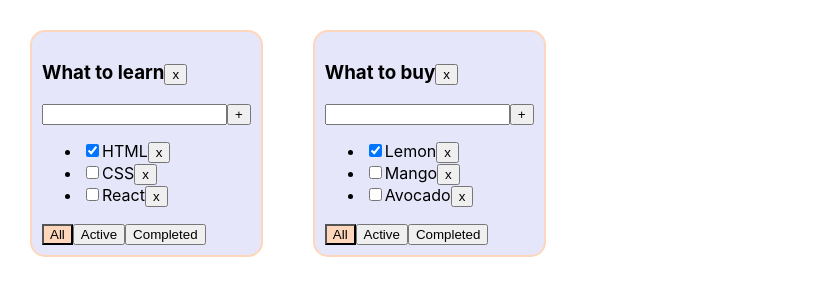
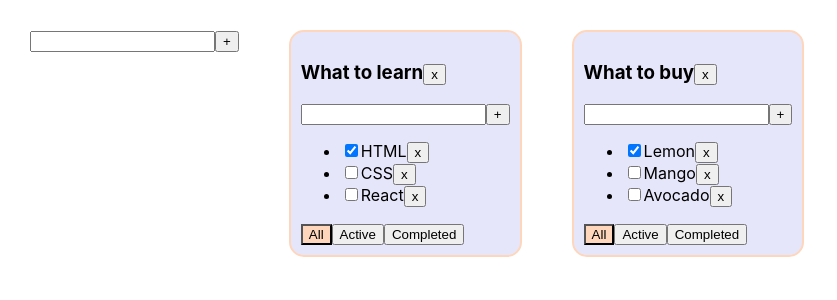
Before and after one commit to AdelZinnurova/todolist-new-version, a React (Vite) app: page / in a window 1280 px wide. Shown: the top 300 px of the page, without its empty margins (0-837 px from the left). Built offline with nearby package versions, Linux system fonts and the light colour scheme.

Commit message:
Add new components and function createTodolist

```diff
--- a/src/App.tsx
+++ b/src/App.tsx
@@ -2,6 +2,8 @@ import './App.css'
 import {TaskType, Todolist} from "./Todolist.tsx";
 import {useState} from "react";
 import {v1} from "uuid";
+import {Button} from "./Button.tsx";
+import {CreateItemForm} from "./CreateItemForm.tsx";
 
 export type FilterValues = 'all' | 'active' | 'completed'
 
@@ -54,10 +56,6 @@ function App() {
         })
     }
 
-    const changeFilter = (filter: FilterValues, todolistId: string) => {
-        setTodolists(todolists.map(tl => tl.id === todolistId ? {...tl, filter: filter} : tl))
-    }
-
     const changeTaskStatus = (isDone: boolean, taskId: string, todolistId: string) => {
         setTasks({
             ...tasks,
@@ -69,6 +67,21 @@ function App() {
 
     const deleteTodolist = (todolistId: string) => {
         setTodolists(todolists.filter(tl => tl.id !== todolistId))
+    }
+
+    const changeFilter = (filter: FilterValues, todolistId: string) => {
+        setTodolists(todolists.map(tl => tl.id === todolistId ? {...tl, filter: filter} : tl))
+    }
+
+    const createTodolist = (title: string) => {
+        const newTodolistId = v1()
+        const newTodolist: TodolistType = {id: newTodolistId, title, filter: 'all'}
+        const newState = [...todolists, newTodolist]
+        setTodolists(newState)
+        setTasks({
+            ...tasks,
+            [newTodolistId]: []
+        })
     }
 
     // UI (view)
@@ -101,6 +114,7 @@ function App() {
 
     return (
         <div className="app">
+            <CreateItemForm createItem={createTodolist}/>
             {todolistComponents}
         </div>
     )
--- /dev/null
+++ b/src/CreateItemForm.tsx
@@ -0,0 +1,39 @@
+import {ChangeEvent, type KeyboardEvent, useState} from "react";
+import {Button} from "./Button.tsx";
+
+type CreateItemFormPropsType = {
+    createItem: (title: string) => void
+}
+
+export const CreateItemForm = ({createItem}: CreateItemFormPropsType) => {
+    const [itemTitle, setItemTitle] = useState('')
+    const createItemHandler = () => {
+        const trimmedTitle = itemTitle.trim()
+        if (trimmedTitle !== '') {
+            createItem(trimmedTitle)
+            setItemTitle('')
+        }
+    }
+    const changeTitleHandler = (event: ChangeEvent<HTMLInputElement>) => {
+        setItemTitle(event.currentTarget.value)
+    }
+    const createItemOnEnterHandler = (event: KeyboardEvent<HTMLInputElement>) => {
+        if (event.key === 'Enter') {
+            createItemHandler()
+        }
+    }
+
+    return (
+        <div>
+            <input
+                value={itemTitle}
+                onChange={changeTitleHandler}
+                onKeyDown={createItemOnEnterHandler}
+            />
+            <Button
+                title={'+'}
+                onClick={createItemHandler}
+            />
+        </div>
+    );
+};
--- a/src/Todolist.tsx
+++ b/src/Todolist.tsx
@@ -1,6 +1,7 @@
 import {Button} from "./Button.tsx";
-import {ChangeEvent, useState} from "react";
+import {ChangeEvent} from "react";
 import {FilterValues} from "./App.tsx";
+import {CreateItemForm} from "./CreateItemForm.tsx";
 
 type TodolistPropsType = {
     title: string
@@ -31,7 +32,6 @@ export const Todolist = ({
                              changeTaskStatus,
                              deleteTodolist
                          }: TodolistPropsType) => {
-    const [taskTitle, setTaskTitle] = useState('')
 
     const tasksList = tasks.length === 0
         ? <span>Your list is empty</span>
@@ -57,6 +57,10 @@ export const Todolist = ({
             })}
         </ul>
 
+    const createTaskHandler = (title: string) => {
+        createTask(title, todolistId)
+    }
+
 
     return (
         <div className='todolist'>
@@ -67,25 +71,7 @@ export const Todolist = ({
                     onClick={() => deleteTodolist(todolistId)}
                 />
             </h3>
-            <div>
-                <input
-                    value={taskTitle}
-                    onChange={(event: ChangeEvent<HTMLInputElement>) => setTaskTitle(event.target.value)}
-                    onKeyDown={(event: React.KeyboardEvent<HTMLInputElement>) => {
-                        if (event.key === 'Enter') {
-                            createTask(taskTitle, todolistId)
-                            setTaskTitle('')
-                        }
-                    }}
-                />
-                <Button
-                    title={'+'}
-                    onClick={() => {
-                        createTask(taskTitle, todolistId)
-                        setTaskTitle('')
-                    }}
-                />
-            </div>
+            <CreateItemForm createItem={createTaskHandler}/>
             {tasksList}
             <div>
                 <Button className={filter === 'all' ? 'active-filter' : ''}
```
